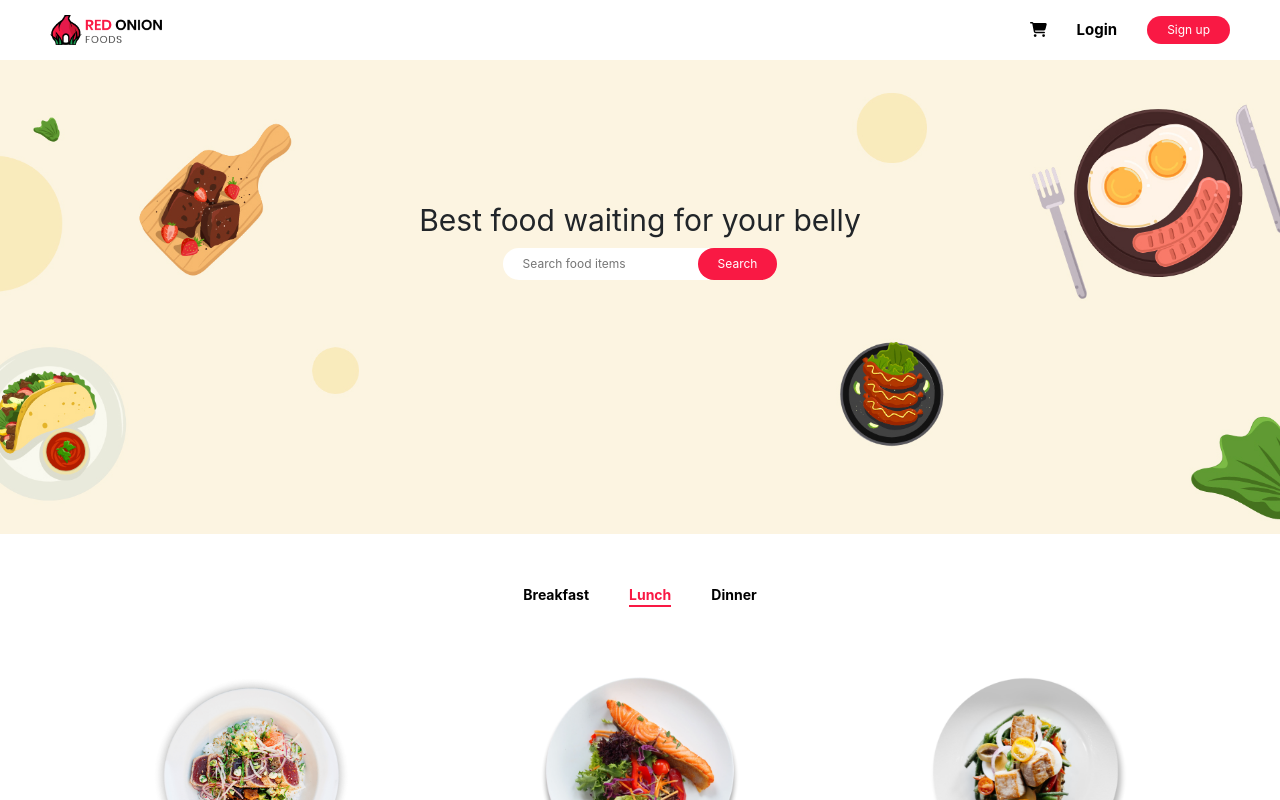
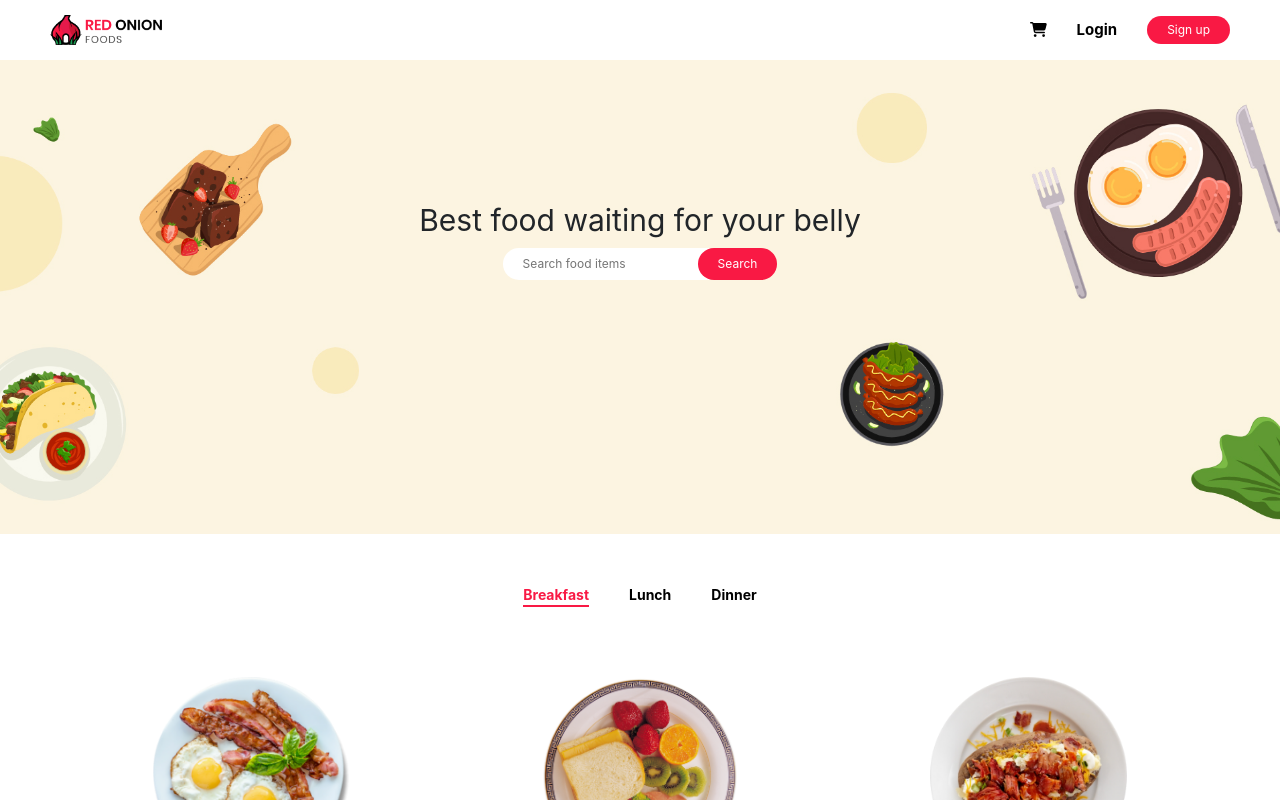
Before and after one commit to moniruzzaman01/red-onion-template, a React (Create React App) app: page / in a window 1280 px wide. Shown: the top 800 px of the page. Built offline with nearby package versions, Linux system fonts and the light colour scheme.

Commit message:
Items section click implimentation done

```diff
--- a/src/Components/Item-section/ItemSection.css
+++ b/src/Components/Item-section/ItemSection.css
@@ -6,7 +6,8 @@
   justify-content: center;
   margin: 50px 0;
 }
-.titles a {
+.titles p {
+  cursor: pointer;
   text-decoration: none;
   margin: 0 20px;
   font-size: 14px;
--- a/src/Components/Item-section/ItemSection.js
+++ b/src/Components/Item-section/ItemSection.js
@@ -1,4 +1,4 @@
-import React from "react";
+import React, { useState } from "react";
 import { Link } from "react-router-dom";
 import BreakfastItems from "../Breakfast-items/BreakfastItems";
 import DinnerItems from "../Dinner-items/DinnerItems";
@@ -6,18 +6,34 @@ import LunchItems from "../Lunch-items/LunchItems";
 import "./ItemSection.css";
 
 const ItemSection = () => {
+  const [selectedItem, setSelectedItem] = useState("breakfast");
   return (
     <div className="item-section-container container">
       <div className="titles">
-        <Link to="/">Breakfast</Link>
-        <Link className="selected" to="/">
+        <p
+          className={selectedItem === "breakfast" ? "selected" : ""}
+          onClick={() => {
+            setSelectedItem("breakfast");
+          }}
+        >
+          Breakfast
+        </p>
+        <p
+          className={selectedItem === "lunch" ? "selected" : ""}
+          onClick={() => setSelectedItem("lunch")}
+        >
           Lunch
-        </Link>
-        <Link to="/">Dinner</Link>
+        </p>
+        <p
+          className={selectedItem === "dinner" ? "selected" : ""}
+          onClick={() => setSelectedItem("dinner")}
+        >
+          Dinner
+        </p>
       </div>
-      {/* <LunchItems /> */}
-      {/* <BreakfastItems /> */}
-      <DinnerItems />
+      {selectedItem === "breakfast" && <BreakfastItems />}
+      {selectedItem === "lunch" && <LunchItems />}
+      {selectedItem === "dinner" && <DinnerItems />}
     </div>
   );
 };
```
